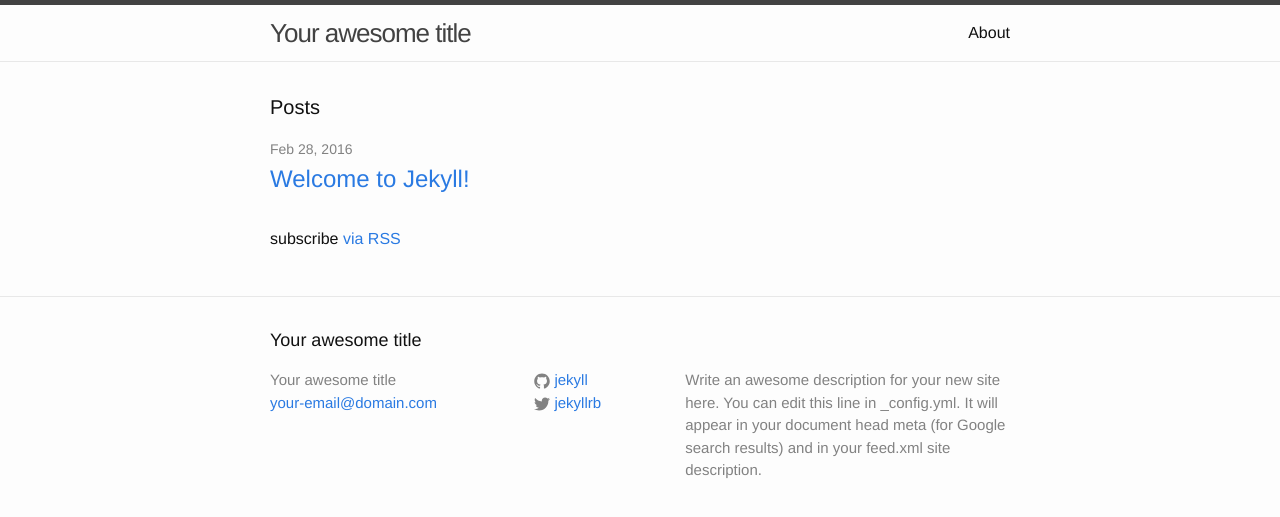
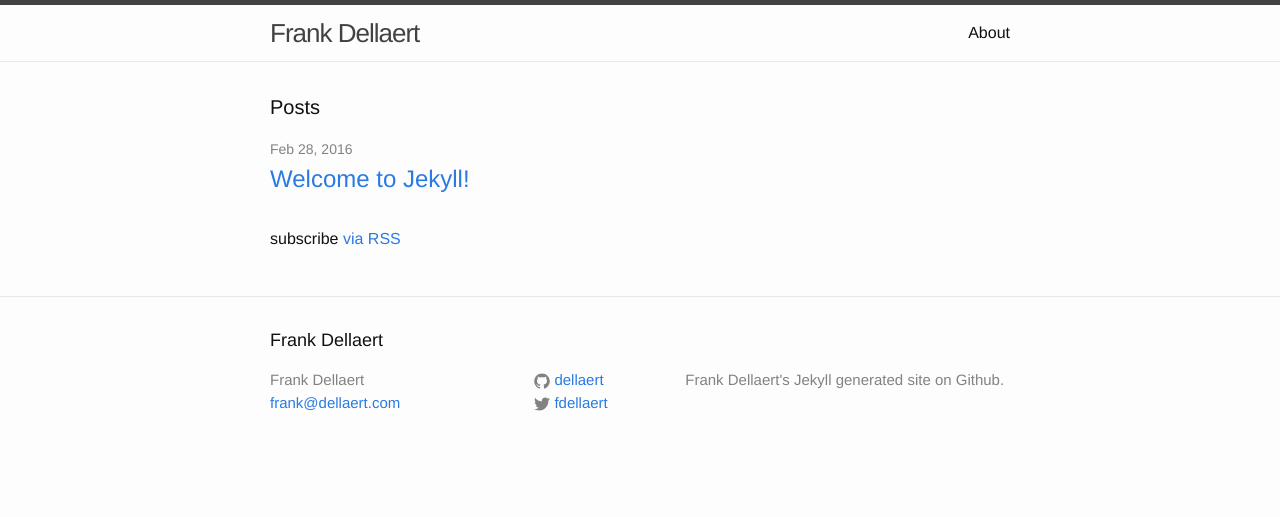
Before and after one commit to dellaert/dellaert.github.io, a Jekyll site: the page built from index.html, in a window 1280 px wide. Shown: the top 517 px of the page. Built offline with Jekyll 4.4.1, drawn with Linux system fonts in a browser that asks for light colours.

Commit message:
Basic info in config...

```diff
--- a/_config.yml
+++ b/_config.yml
@@ -6,16 +6,14 @@
 # 'jekyll serve'. If you change this file, please restart the server process.
 
 # Site settings
-title: Your awesome title
-email: your-email@domain.com
+title: Frank Dellaert
+email: frank@dellaert.com
 description: > # this means to ignore newlines until "baseurl:"
-  Write an awesome description for your new site here. You can edit this
-  line in _config.yml. It will appear in your document head meta (for
-  Google search results) and in your feed.xml site description.
+  Frank Dellaert's Jekyll generated site on Github.
 baseurl: "" # the subpath of your site, e.g. /blog
 url: "http://yourdomain.com" # the base hostname & protocol for your site
-twitter_username: jekyllrb
-github_username:  jekyll
+twitter_username: fdellaert
+github_username:  dellaert
 
 # Build settings
 markdown: kramdown
```
Also changed, not shown: 1 other file.
